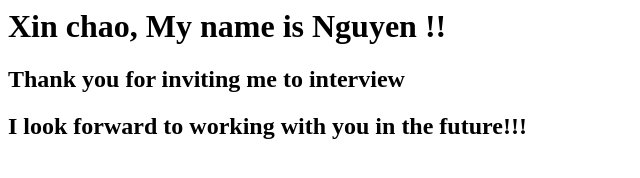
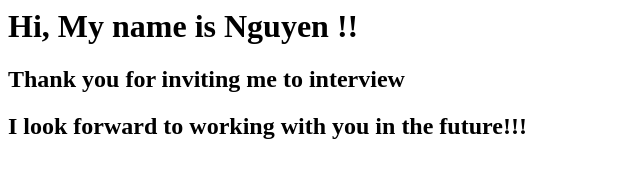
Before and after one commit to dtnguyen3011/webapp, a plain HTML site: page index.html in a window 1280 px wide. Shown: the whole page, without its empty margins (0-640 px from the left). Drawn offline with Linux system fonts and the light colour scheme.

Commit message:
Update_02

```diff
--- a/index.html
+++ b/index.html
@@ -1,3 +1,3 @@
-<h1> Xin chao, My name is Nguyen !!   </h1>
+<h1> Hi, My name is Nguyen !!   </h1>
 <h2> Thank you for inviting me to interview </h2>
 <h2> I look forward to working with you in the future!!! </h2>
```
